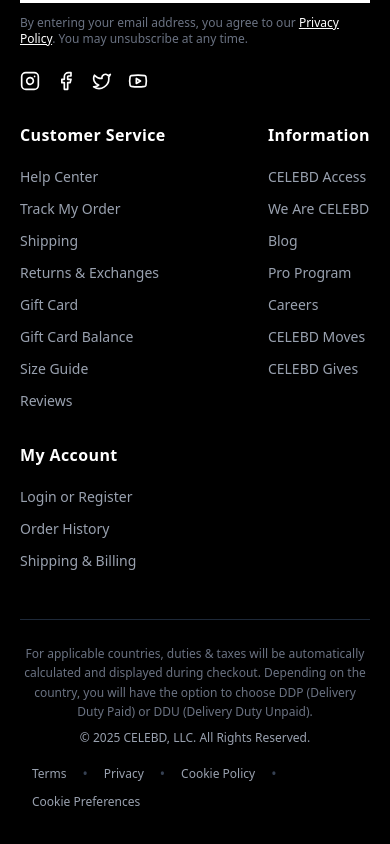
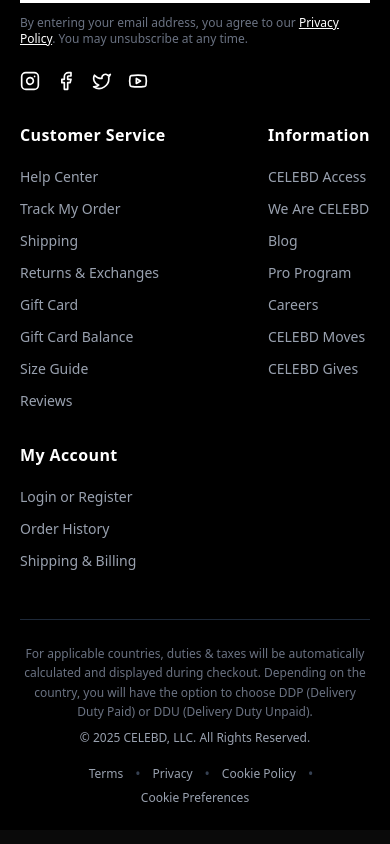
Before and after one commit to celebdlifestyle/celebdlifestyle, a Next.js app: page / in a window 390 px wide. Shown: the part 4933-5777 px from the top of the page. Built offline with nearby package versions, Linux system fonts and the light colour scheme; no server answers; the database is empty.

Commit message:
fix: adjusted some flex gaps in footer

```diff
--- a/src/components/shop/Footer.tsx
+++ b/src/components/shop/Footer.tsx
@@ -6,7 +6,7 @@
 
 export default function Footer() {
   return (
-    <footer className="px-5 py-12 text-sm text-white bg-black border-t border-gray-800  w-full">
+    <footer className="px-5 pt-12 pb-5 text-sm text-white bg-black border-t border-gray-800  w-full">
       <div className="grid grid-cols-1 gap-8 md:mx-16 md:grid-cols-3 lg:grid-cols-5 lg:gap-10">
         {/* Brand Logo, Motto, Newsletter & Social Media */}
         <div className="col-span-2 md:mr-12">
@@ -135,7 +135,7 @@
           </p>
 
           {/* Legal Links */}
-          <div className="flex flex-wrap items-center gap-1">
+          <div className="flex flex-wrap items-center justify-center md:gap-1">
             <Link
               href="/pages/terms"
               className="px-3 py-1 text-xs text-gray-400 hover:text-white transition-colors duration-200"
```
